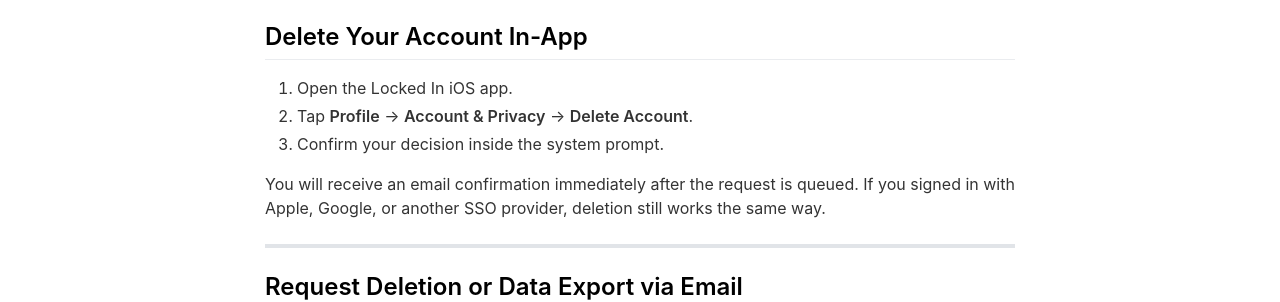
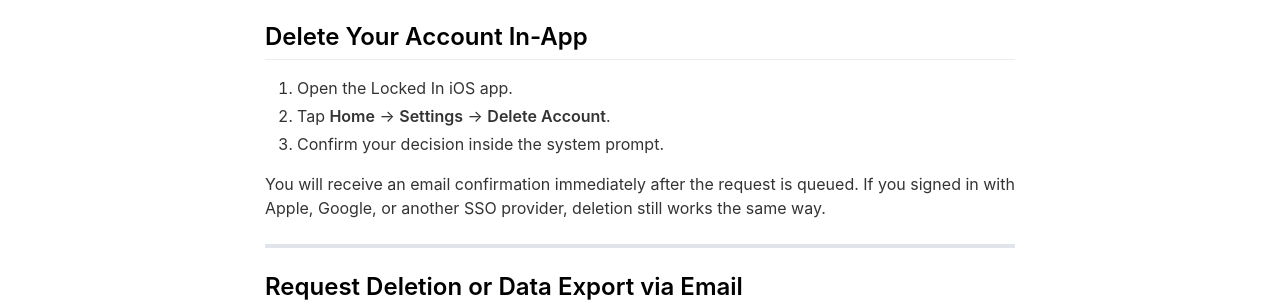
Before and after one commit to HarrisonCamm/locked-in-landing-page, a Jekyll site: the page built from _pages/delete.md, in a window 1280 px wide. Shown: the part 354-656 px from the top of the page. Built offline with Jekyll 4.4.1, drawn with Linux system fonts in a browser that asks for light colours; nearby versions of some CDN libraries.

Commit message:
feat: changed delete page

```diff
--- a/_pages/delete.md
+++ b/_pages/delete.md
@@ -16,7 +16,7 @@ You can delete your Locked In account at any time. Once deletion is complete, al
 ## Delete Your Account In-App
 
 1. Open the Locked In iOS app.
-2. Tap **Profile** → **Account & Privacy** → **Delete Account**.
+2. Tap **Home** → **Settings** → **Delete Account**.
 3. Confirm your decision inside the system prompt.
 
 You will receive an email confirmation immediately after the request is queued. If you signed in with Apple, Google, or another SSO provider, deletion still works the same way.
```
